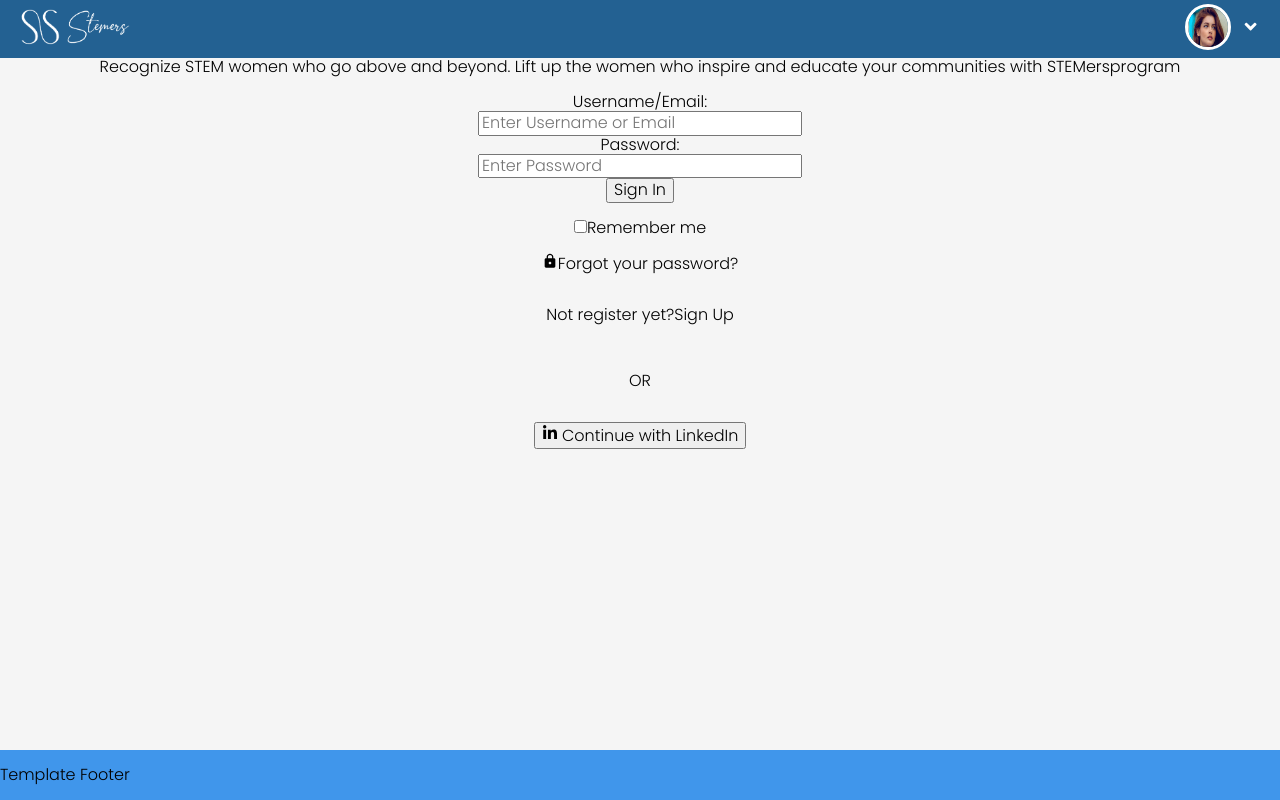
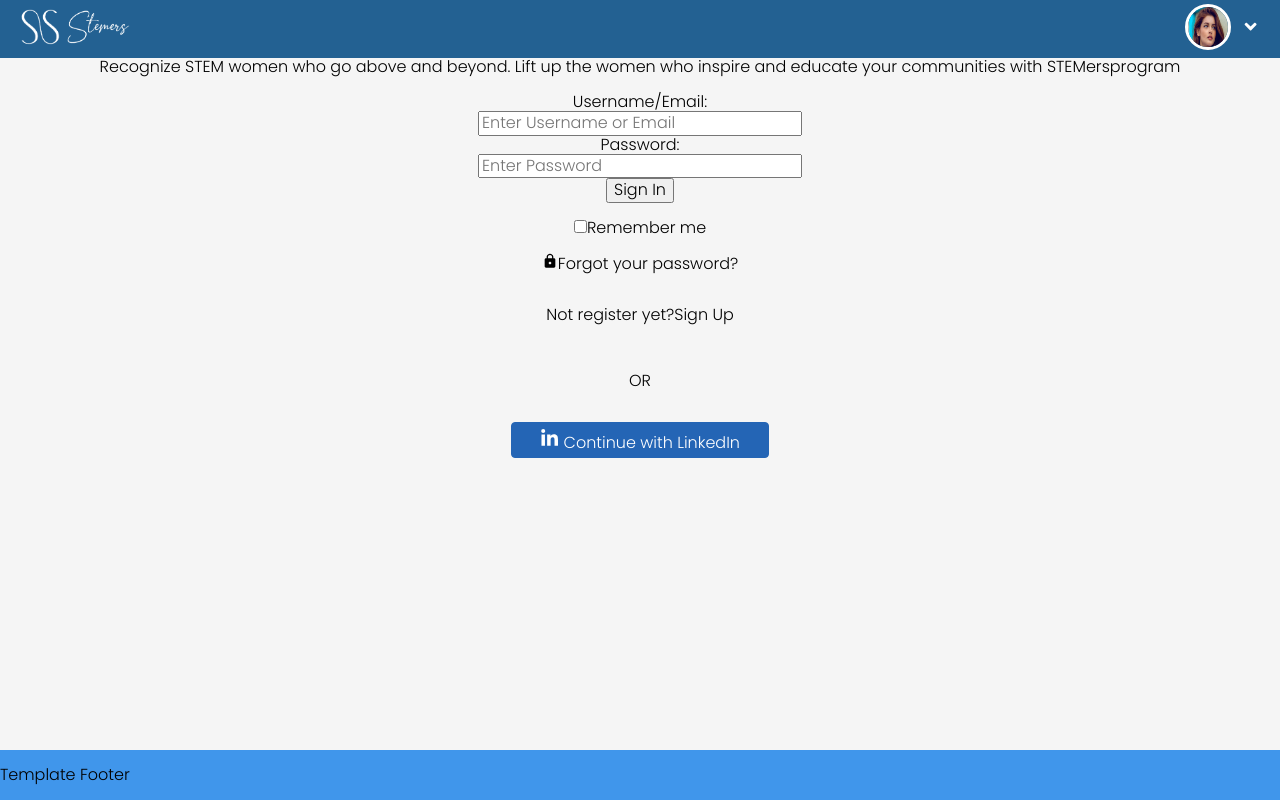
Before and after one commit to STEMers/stemers-frontend-netlify, a React (Create React App) app: page /login in a window 1280 px wide. Built offline with nearby package versions, Linux system fonts and the light colour scheme; a web font is replaced by a local one.

Commit message:
style linkedIn contionue section

```diff
--- a/src/components/continue-with-linked-in/styles.css
+++ b/src/components/continue-with-linked-in/styles.css
@@ -0,0 +1,20 @@
+.linkedin-continue-button {
+  color: white;
+  border: 1px solid #2465b5;
+  border-radius: 4px;
+  width: 258px;
+  height: 36px;
+  margin: 10px auto;
+  font-size: 16px;
+  background-color: #2465b5;
+  cursor: pointer;
+  margin: 0px;
+}
+
+.linkedin-continue-button:hover {
+  transform: scale(1.05);
+}
+
+.continue-linkedin {
+  font-size: 1.2em;
+}
```
